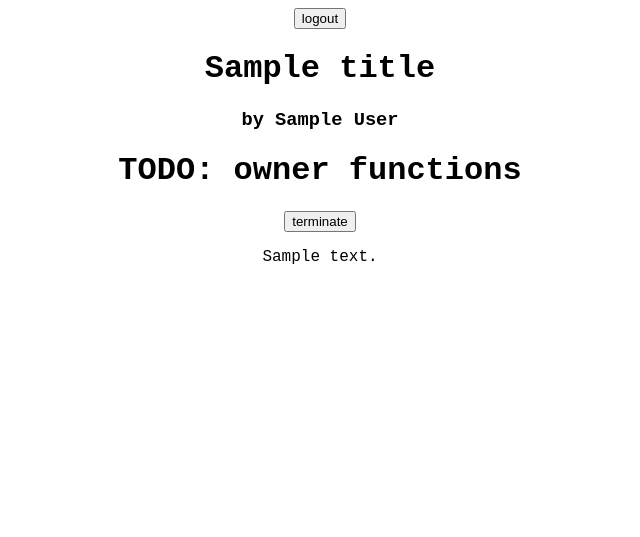
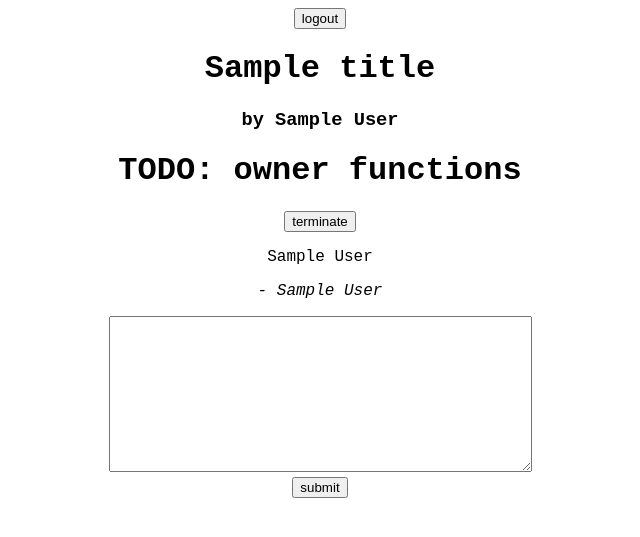
Before and after one commit to xinhuixu/blogdevo, a Flask app: template templates/edit.html in a window 1280 px wide. Shown: the top 537 px of the page, without its empty margins (320-960 px from the left). Run offline with Flask 2, Linux system fonts and the light colour scheme; the template is opened without the code that fills it: most values are stand-ins (such as "Sample title", 1, 10 or a date in 2020).

Commit message:
tmp updt

```diff
--- a/app.py
+++ b/app.py
@@ -79,12 +79,12 @@ def add_content():
 def story(id1):
     title = db_builder.get_title(id1)
     content = db_builder.get_update(id1)
-    full = db_builder.check_cont(id1, session['username'])
-    if full:
-        return render_template("story.html", title = title, content = content, user = session['username'], author= db_builder.get_author(id1), can_add = True)
+    can_add = db_builder.check_cont(id1, session['username'])
+    if can_add:
+        return render_template("story.html", title = title, content = content, user = session['username'], author= db_builder.get_author(id1), can_add = can_add)
     else:
         fstory = db_builder.get_contents(id1)
-        return render_template("story.html", title = title, content = fstory, user = session['username'], author = db_builder.get_author(id1), can_add = False)
+        return render_template("story.html", title = title, content = fstory, user = session['username'], author = db_builder.get_author(id1), can_add = can_add)
 
 if __name__ == "__main__":
     app.debug = True
--- a/templates/story.html
+++ b/templates/story.html
@@ -25,17 +25,20 @@
 
    {% endblock %}
 
+
    <div class="content">
-     <p>{{content}}</p>
+     {% for author in content %}
+       <p>{{content[author]}}</p>
+       <p><i>- {{author}}</i></p>
+     {% endfor %}
    </div>
 
-   {% if (can_add == True) %}
    <form action="/add_content/" method="POST">
-     <input type="text" name="new_content" cols="40" rows="8">
+     <textarea name="new_content" cols="50" rows="10"></textarea>
      <br>
-     <input type="submit" name="submit">
+     <input type="submit" name="submit" value="submit">
    </form>
-   {% endif %}
+
 
   </body>
 </html>
--- a/utils/db_builder.py
+++ b/utils/db_builder.py
@@ -208,7 +208,7 @@ def get_author(story_id):
     for n in m:
         if (n[0]==story_id):
             return n[1]
-
+    return 0
 
 
 #returns a dictionary of contents of a story {author:content}
```
